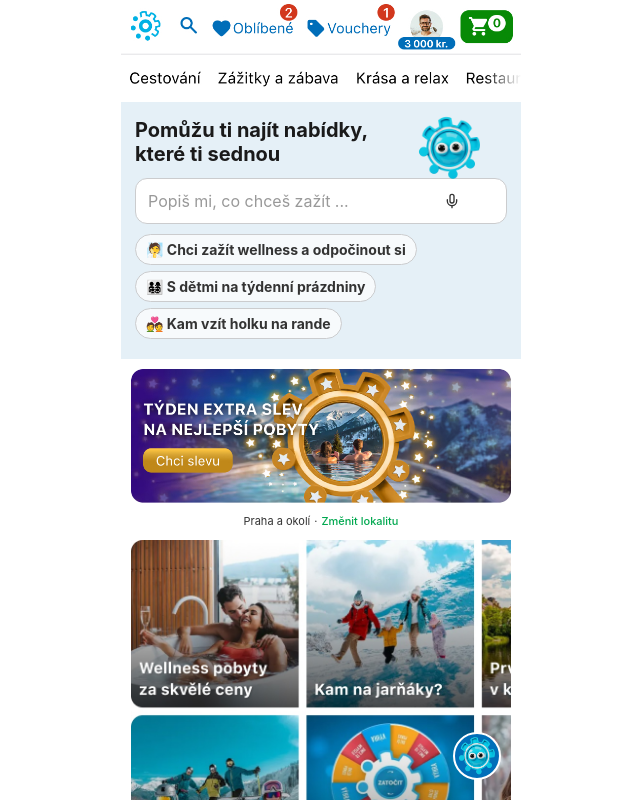
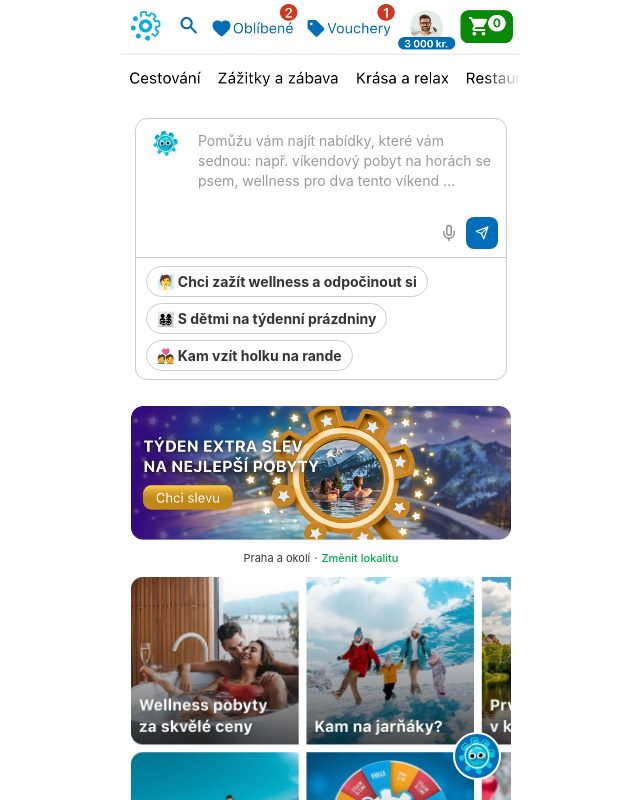
Before and after one commit to maroskadlec/slevac-ai, a React (Vite) app: page /mobile in a window 1280 px wide. Shown: the whole page, without its empty margins (319-959 px from the left). Built offline with nearby package versions, Linux system fonts and the light colour scheme.

Commit message:
Hero: input bez border, větší avatar, separator, container s border kolem celku

```diff
--- a/src/components/FigmaMobile.tsx
+++ b/src/components/FigmaMobile.tsx
@@ -73,53 +73,57 @@ export default function FigmaMobile({ isOpen, onToggle }: MobileProps) {
           <img src={`${import.meta.env.BASE_URL}assets/header.jpg`} alt="Header" className="w-full h-auto block" />
 
           {/* Hero Section */}
-          <div className="relative bg-[#E5F0F7] px-[14px] pt-[16px] pb-[20px] overflow-hidden">
-            {/* Mrkatko avatar - absolute positioned */}
-            <div className="absolute top-[10px] right-[10px] w-[110px] h-[110px]">
+          <div className="relative bg-white px-[14px] pt-[16px] pb-[16px]">
+            {/* Container: input + separator + tags */}
+            <div className="rounded-[12px] border border-[#CBCCCE] bg-white overflow-hidden">
+              {/* Textarea with avatar */}
+              <div className="relative">
+                {/* Avatar inside textarea area */}
+                <div className="absolute top-[10px] left-[10px] w-[44px] h-[44px] flex-shrink-0">
                   <motion.img
                     src={isBlinking ? mrkatkoImgBlink : mrkatkoImg}
                     alt="Mrkatko"
-                className="w-full h-full object-contain"
+                    className="w-full h-full object-contain rounded-full"
                     initial={{ opacity: 1 }}
                     animate={{ opacity: 1 }}
                     transition={{ duration: 0.1, ease: "easeIn" }}
                   />
                 </div>
-
-            <h2 className="text-[#1a1a1a] font-bold text-[20px] leading-[24px] pr-[110px]">
-              Pomůžu ti najít nabídky, které ti sednou
-            </h2>
-
-            {/* Search Input */}
-            <div className="mt-[12px] bg-white rounded-[12px] px-[12px] py-[8px] flex items-center border border-solid border-[#CBCCCE]">
-              <input
-                type="text"
+                <textarea
                   value={heroInput}
                   onChange={(e) => setHeroInput(e.target.value)}
-                onKeyDown={(e) => { if (e.key === 'Enter') handleHeroSend() }}
-                placeholder="Popiš mi, co chceš zažít ..."
-                className="flex-1 bg-transparent text-[16px] text-[#333] placeholder-[#999] outline-none border-none"
+                  onKeyDown={(e) => { if (e.key === 'Enter' && !e.shiftKey) { e.preventDefault(); handleHeroSend() } }}
+                  placeholder="Pomůžu vám najít nabídky, které vám sednou: např. víkendový pobyt na horách se psem, wellness pro dva tento víkend ..."
+                  rows={4}
+                  className="w-full bg-transparent pl-[62px] pr-[12px] pt-[12px] pb-[40px] text-[14px] leading-[20px] text-[#333] placeholder-[#999] outline-none border-none resize-none"
                 />
-              <Mic className="w-[16px] h-[16px] text-[#333] flex-shrink-0 ml-[8px]" />
+                {/* Buttons inside textarea – bottom right */}
+                <div className="absolute bottom-[8px] right-[8px] flex items-center gap-[8px]">
+                  <Mic className="w-[18px] h-[18px] text-[#8e8e93] flex-shrink-0 cursor-pointer" />
                   <button
                     onMouseDown={(e) => { e.preventDefault(); handleHeroSend() }}
-                className={`w-[28px] h-[28px] bg-[#006eb9] rounded-full flex items-center justify-center flex-shrink-0 hover:bg-[#005a9a] transition-all cursor-pointer ml-[6px] ${heroInput.trim().length > 0 ? 'opacity-100 scale-100' : 'opacity-0 scale-75 pointer-events-none'}`}
+                    className="w-[32px] h-[32px] bg-[#006eb9] rounded-[8px] flex items-center justify-center flex-shrink-0 hover:bg-[#005a9a] transition-all cursor-pointer"
                   >
-                <Send className="w-[12px] h-[12px] text-white" />
+                    <Send className="w-[14px] h-[14px] text-white" />
                   </button>
                 </div>
+              </div>
+
+              {/* Separator */}
+              <div className="h-[1px] bg-[#CBCCCE]" />
 
               {/* Tags */}
-            <div className="mt-[10px] flex flex-wrap gap-[6px]">
+              <div className="px-[10px] py-[8px] flex flex-wrap gap-[6px]">
                 {['🧖 Chci zažít wellness a odpočinout si', '👨‍👩‍👧‍👦 S dětmi na týdenní prázdniny', '💑 Kam vzít holku na rande'].map((tag) => (
                   <button
                     key={tag}
                     onClick={() => { setHeroInput(tag) }}
-                  className="bg-white/70 border border-[#CBCCCE] rounded-[16px] px-[10px] py-[4px] text-[14px] text-[#333] font-bold cursor-pointer hover:bg-white transition-colors"
+                    className="bg-white border border-[#CBCCCE] rounded-[16px] px-[10px] py-[4px] text-[14px] text-[#333] font-bold cursor-pointer hover:bg-[#f5f5f5] transition-colors"
                   >
                     {tag}
                   </button>
                 ))}
+              </div>
             </div>
           </div>
 
```
Lines whose indentation alone changed are shown as unchanged.
